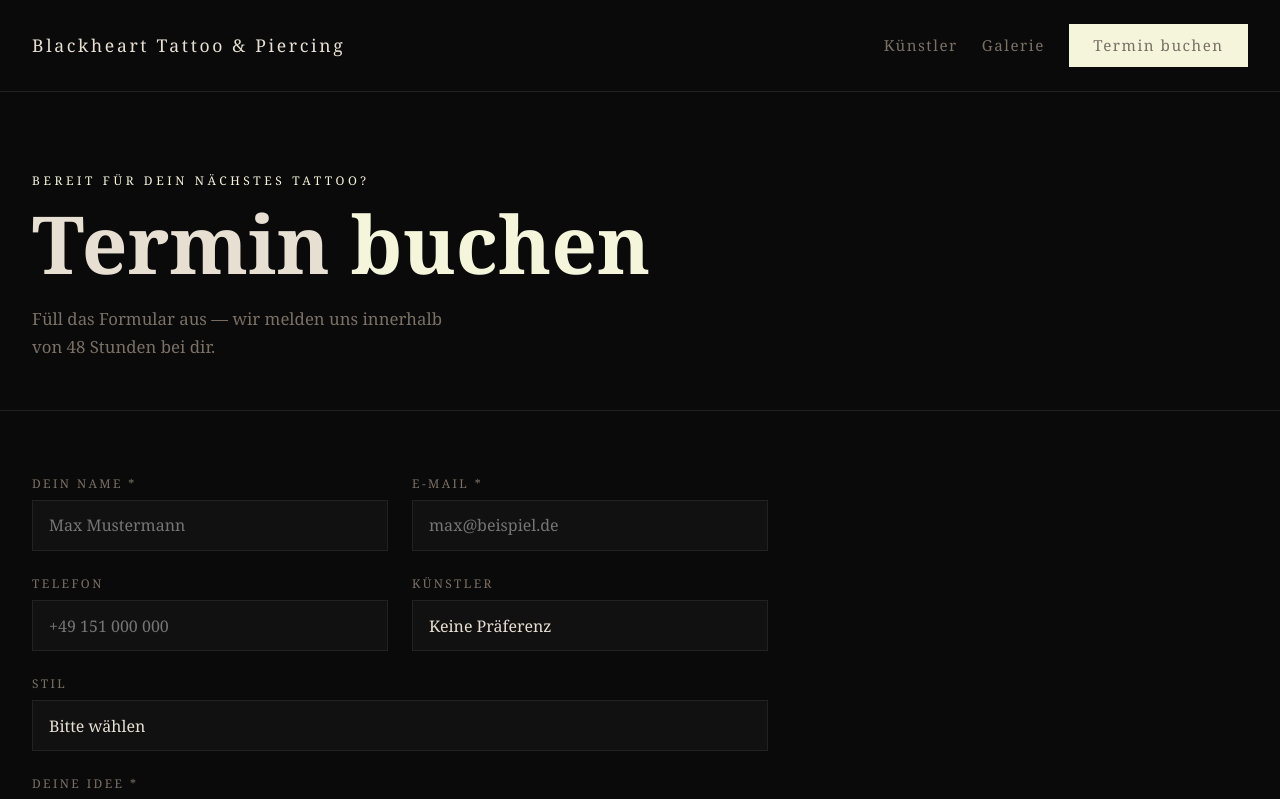
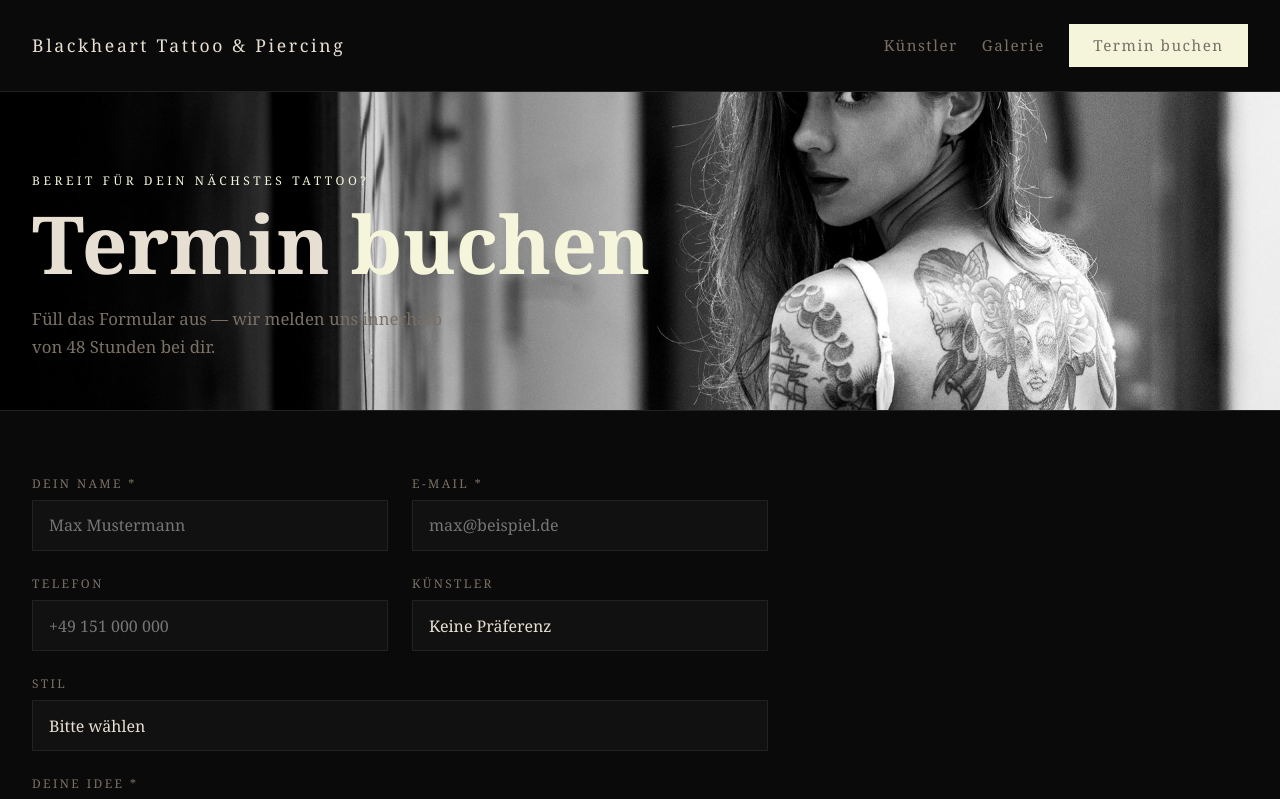
Before and after one commit to lbraeunlich/blackheart-tattoo, a Nuxt app in the folder blackheart-tattoo/: page /booking in a window 1280 px wide. Shown: the top 799 px of the page. Built offline with nearby package versions, Linux system fonts and the light colour scheme.

Commit message:
adds different hero background

```diff
--- a/blackheart-tattoo/app/pages/booking.vue
+++ b/blackheart-tattoo/app/pages/booking.vue
@@ -182,6 +182,9 @@ html, body {
 .booking-hero {
     padding: 5rem 2rem 3rem;
     border-bottom: 1px solid #222;
+    background-image: url('/women.jpg');
+    background-size: cover;
+    background-position: center;
 }
 
 .eyebrow {
```
Also changed, not shown: blackheart-tattoo/public/women.jpg (added).
